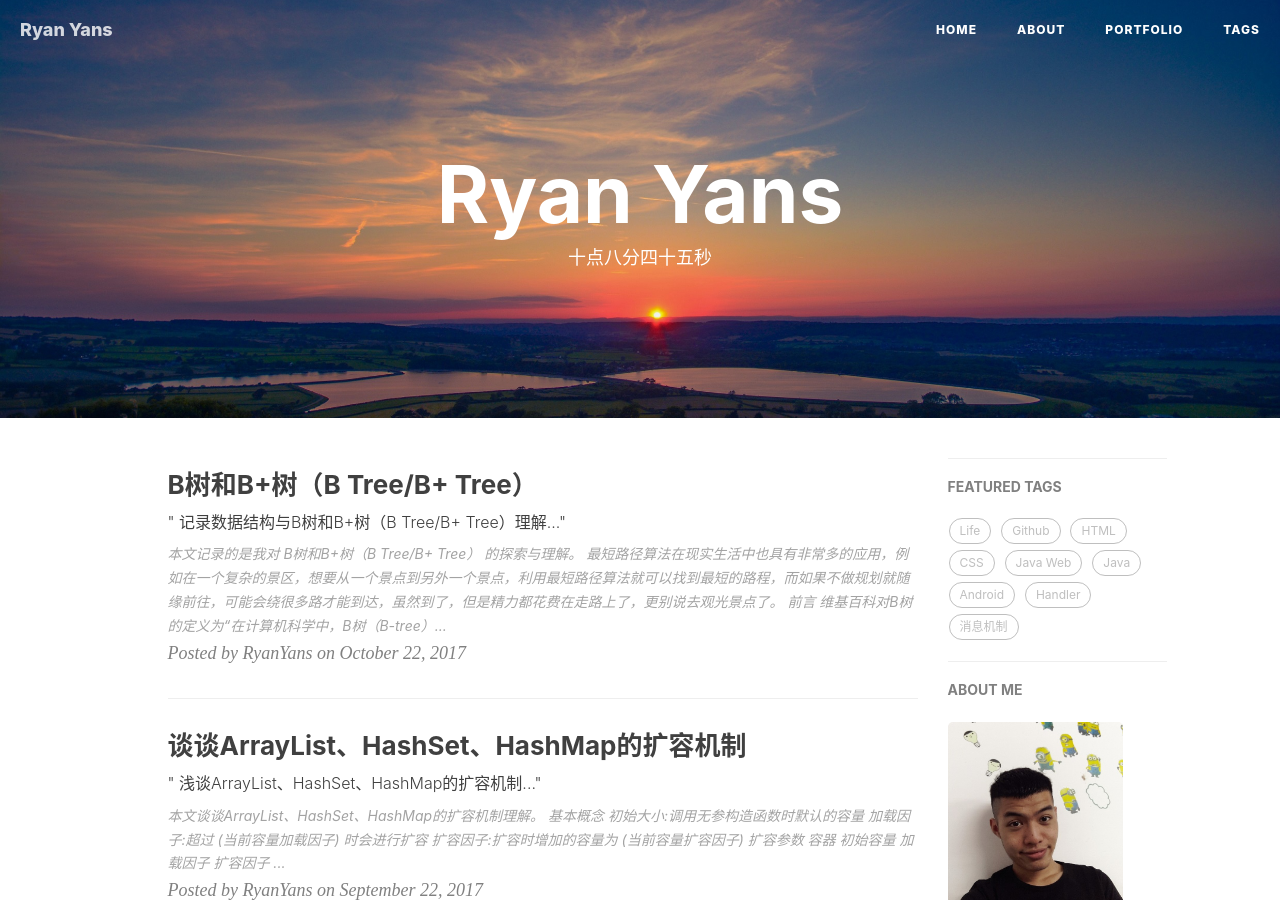
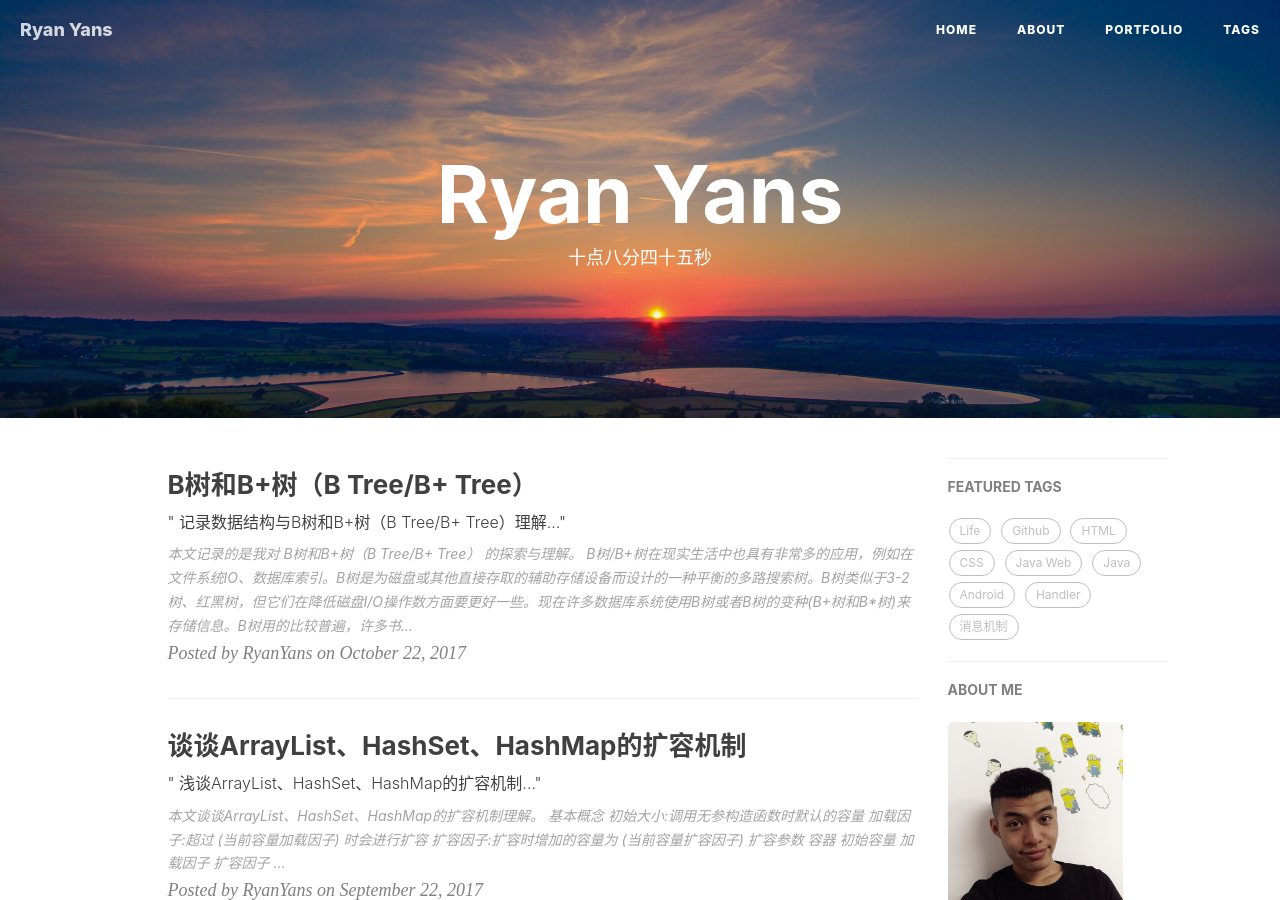
Before and after one commit to RyanYans/RyanYans.github.io, a Jekyll site: the page built from index.html, in a window 1280 px wide and 900 px high. Built offline with Jekyll 4.4.1, drawn with Linux system fonts in a browser that asks for light colours; nearby versions of some CDN libraries; the list of posts is cut into pages by our own code; comment, search, counter and statistics services are not loaded.

Commit message:
update bg btree

```diff
--- a/_posts/2017-10-22-btree.markdown
+++ b/_posts/2017-10-22-btree.markdown
@@ -15,7 +15,7 @@ tags:
 本文记录的是我对 B树和B+树（B Tree/B+ Tree） 的探索与理解。
 
 
-**最短路径算法在现实生活中也具有非常多的应用，例如在一个复杂的景区，想要从一个景点到另外一个景点，利用最短路径算法就可以找到最短的路程，而如果不做规划就随缘前往，可能会绕很多路才能到达，虽然到了，但是精力都花费在走路上了，更别说去观光景点了。**
+**B树/B+树在现实生活中也具有非常多的应用，例如在文件系统IO、数据库索引。B树是为磁盘或其他直接存取的辅助存储设备而设计的一种平衡的多路搜索树。B树类似于3-2树、红黑树，但它们在降低磁盘I/O操作数方面要更好一些。现在许多数据库系统使用B树或者B树的变种(B+树和B*树)来存储信息。B树用的比较普遍，许多书籍、博客都有详细的介绍，对于B树的严格定义也相对统一，在这里就不予赘述。 B+树是B树的一种变形，它把所有的卫星数据都存储在叶节点中，内部节点只存放关键字和孩子指针，因此最大化了内部节点的分支因子，所以B+树的遍历也更加高效(B树需要以中序的方式遍历节点，而B+树只需把所有叶子节点串成链表就可以从头到尾遍历)。**
 
 ### 前言
 
@@ -23,7 +23,7 @@ tags:
 
 #### B树定义：
 
-	**B树可以看作是对2-3查找树的一种扩展，即他允许每个节点有M-1个子节点。**
+**B树可以看作是对2-3查找树的一种扩展，即他允许每个节点有M-1个子节点。**
 
 * 根节点至少有两个子节点
 
@@ -43,7 +43,7 @@ tags:
 
 #### B+树定义：
 
-	**B+树是对B树的一种变形树，它与B树的差异在于：**
+**B+树是对B树的一种变形树，它与B树的差异在于：**
 
 * 有k个子结点的结点必然有k个关键码；
 
```
